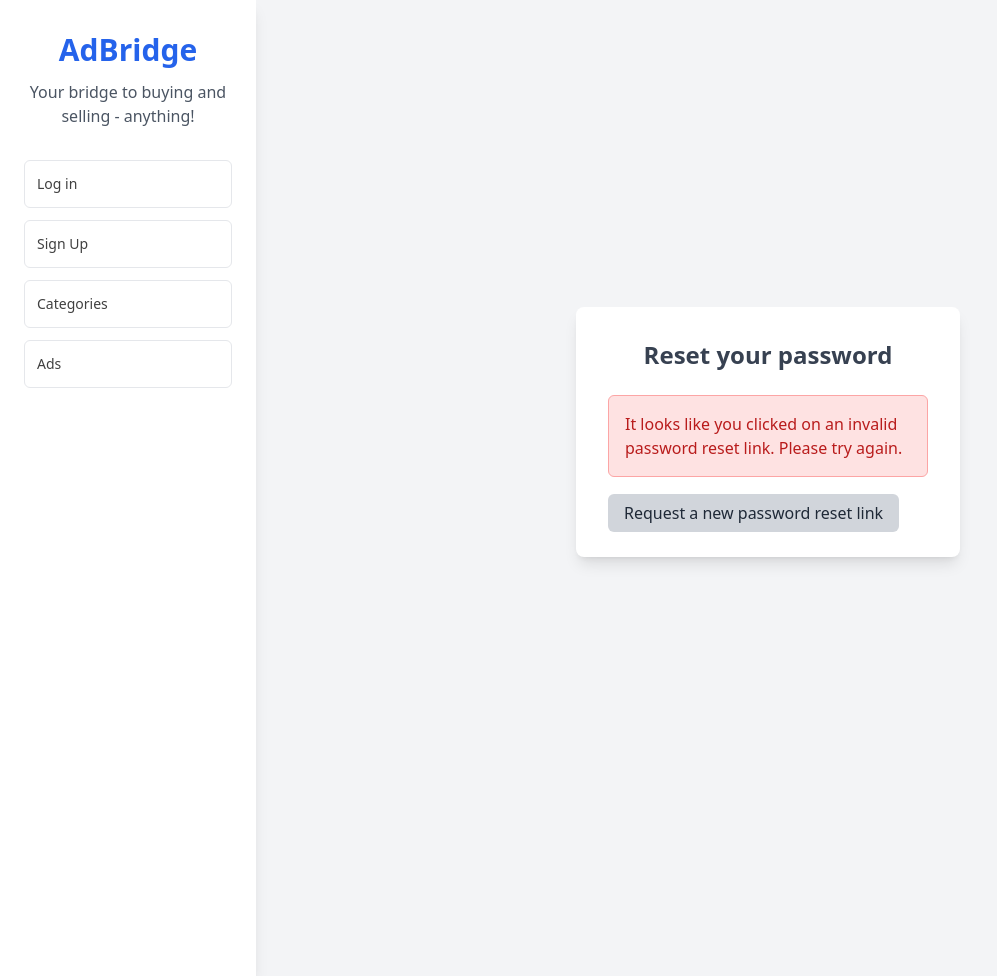
After one commit to rupesh-ps/mini-project, a Django app: page /reset/1/1/ in a window 1280 px wide. The commit adds this page. Shown: the whole page, without its empty margins (0-997 px from the left). Run offline with Django 5.2, Linux system fonts and the light colour scheme; some libraries are stand-ins or nearby versions.

Commit message:
Add functionality to reset password via email

```diff
--- a/adBridge/adBridge/settings.py
+++ b/adBridge/adBridge/settings.py
@@ -136,3 +136,5 @@ LOGIN_URL = 'login'
 LOGIN_REDIRECT_URL = 'homepage'
 
 LOGOUT_REDIRECT_URL = 'homepage'
+
+EMAIL_BACKEND = 'django.core.mail.backends.console.EmailBackend'
--- a/adBridge/adBridge/urls.py
+++ b/adBridge/adBridge/urls.py
@@ -17,6 +17,14 @@ urlpatterns = [
     path("ads/", views.AdListView.as_view(), name="ad-list"),
     path('ad/<int:pk>/', views.AdDetailView.as_view(), name='ad-detail'),
     path('featured', views.FeaturedView.as_view(), name="featured-ads"),
+    path('reset/', auth_views.PasswordResetView.as_view(
+        template_name='accounts/password_reset.html',
+        email_template_name='accounts/password_reset_email.html',
+        subject_template_name='accounts/password_reset_subject.txt'
+    ), name='reset_password'),
+    path('reset/done/', auth_views.PasswordResetDoneView.as_view(template_name='accounts/password_reset_done.html'), name='password_reset_done'),
+    path('reset/<uidb64>/<token>/', auth_views.PasswordResetConfirmView.as_view(template_name='accounts/password_reset_confirm.html'), name='password_reset_confirm'),
+    path('reset/complete/', auth_views.PasswordResetCompleteView.as_view(template_name='accounts/password_reset_complete.html'), name='password_reset_complete'),
 ]
 
 if settings.DEBUG:
--- a/adBridge/templates/accounts/login.html
+++ b/adBridge/templates/accounts/login.html
@@ -26,7 +26,7 @@
       </div>
       <div class="text-center py-4 mt-4">
         <small>
-          <a href="#" class="text-blue-600 hover:underline">Forgot your password?</a>
+          <a href="{% url 'reset_password' %}" class="text-blue-600 hover:underline">Forgot your password? Reset it!</a>
         </small>
       </div>
     </div>
--- /dev/null
+++ b/adBridge/templates/accounts/password_reset_confirm.html
@@ -0,0 +1,34 @@
+{% extends 'base.html' %}
+
+{% block title %}
+  {% if validlink %}
+    Change password for {{ form.user.username }}
+  {% else %}
+    Reset your password
+  {% endif %}
+{% endblock %}
+
+{% block content %}
+  <div class="flex justify-center items-center min-h-screen px-4 py-6">
+    <div class="bg-white p-8 rounded-lg shadow-lg w-full sm:w-96">
+      {% if validlink %}
+        <h3 class="text-2xl font-semibold text-center text-gray-700 mb-6">Change password for @{{ form.user.username }}</h3>
+        <form method="post" novalidate>
+          {% csrf_token %}
+          {% include 'includes/form.html' %}
+          <button type="submit" class="w-full bg-green-500 hover:bg-green-600 focus:outline-none focus:ring-2 focus:ring-green-300 text-white py-2 px-4 rounded-md mt-4">
+            Change password
+          </button>
+        </form>
+      {% else %}
+        <h3 class="text-2xl font-semibold text-center text-gray-700 mb-6">Reset your password</h3>
+        <div class="bg-red-100 text-red-700 border border-red-300 rounded-md p-4 mb-6">
+          It looks like you clicked on an invalid password reset link. Please try again.
+        </div>
+        <a href="{% url 'password_reset' %}" class="w-full text-center bg-gray-300 hover:bg-gray-400 focus:outline-none focus:ring-2 focus:ring-blue-300 text-gray-800 py-2 px-4 rounded-md">
+          Request a new password reset link
+        </a>
+      {% endif %}
+    </div>
+  </div>
+{% endblock %}
--- /dev/null
+++ b/adBridge/templates/accounts/password_reset_subject.txt
@@ -0,0 +1 @@
+[AdBridge] Please reset your password
```
Also changed, not shown: adBridge/templates/accounts/password_reset.html (added, +27 -0 lines), adBridge/templates/accounts/password_reset_complete.html (added, +17 -0 lines), adBridge/templates/accounts/password_reset_done.html (added, +17 -0 lines), adBridge/templates/accounts/password_reset_email.html (added, +15 -0 lines).
